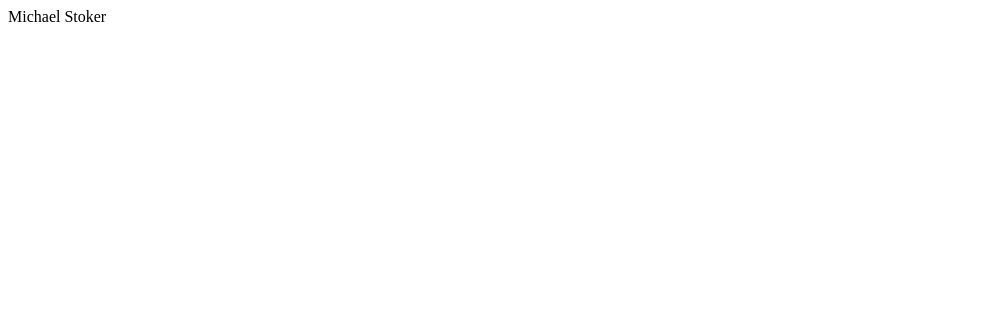
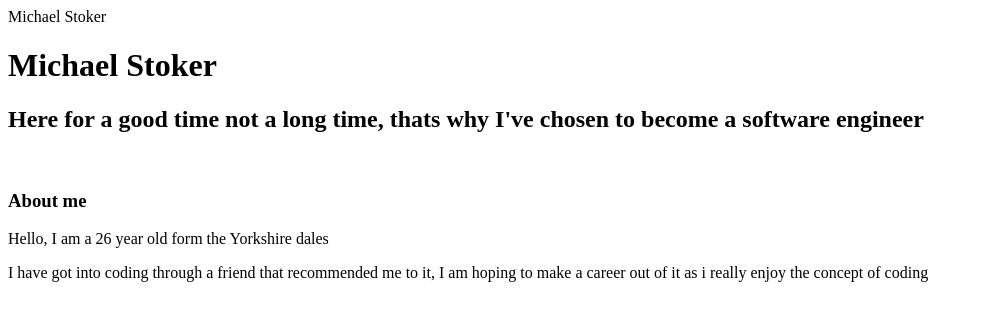
Before and after one commit to Stoker-m/portfolio, a plain HTML site: page index.html in a window 1280 px wide. Shown: the whole page, without its empty margins (0-983 px from the left). Drawn offline with Linux system fonts and the light colour scheme.

Commit message:
he start of html

```diff
--- a/index.html
+++ b/index.html
@@ -4,6 +4,15 @@
     Michael Stoker
 </head>
 <body>
-
+    <h1> Michael Stoker</h1>
+    <h2> Here for a good time not a long time,
+        thats why I've chosen to become a software engineer</h2>
+        <br />
+        <h3>About me</h3>
+        <p>Hello, I am a 26 year old form the Yorkshire dales</p>
+        <p> I have got into coding through a friend that recommended me to it,
+            I am hoping to make a career out of it as i really enjoy the concept of
+            coding
+        </p>
 </body>
 </Html>
```
